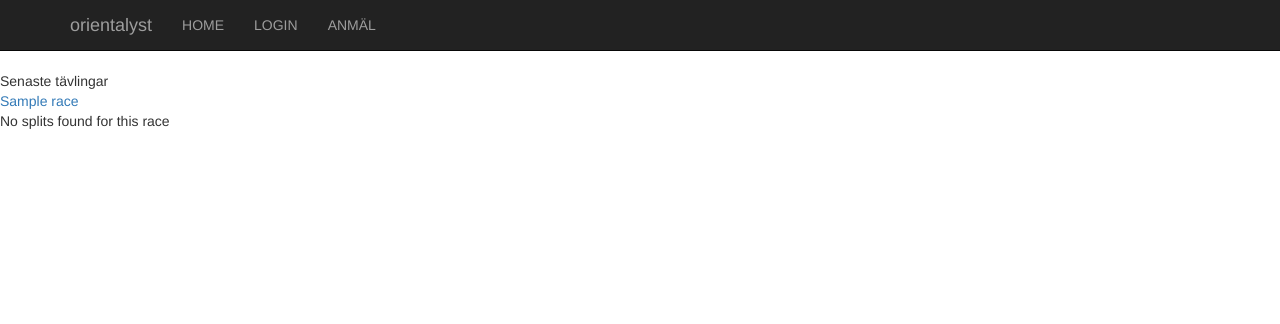
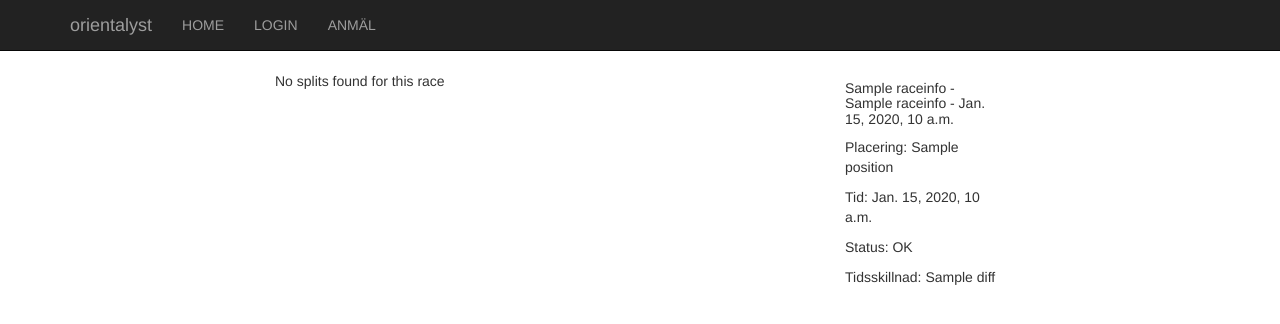
Before and after one commit to glormph/orientalyst, a Django app: template templates/graphs/plots.html in a window 1280 px wide. Shown: the top 324 px of the page. Run offline with Django 3.2, Linux system fonts and the light colour scheme; the template is opened without the code that fills it: most values are stand-ins (such as "Sample title", 1, 10 or a date in 2020); parts of the project's set-up code (start-up, migrations or seed data) failed here and were passed over; some libraries are stand-ins or nearby versions.

Commit message:
Put plots stuff in right bootstrap columns

```diff
--- a/templates/graphs/plots.html
+++ b/templates/graphs/plots.html
@@ -50,35 +50,21 @@ var data = new Array();
 
 </script>
 
-<div id="content">
-<div id="sidemenu" class="column">
-
-<div id="sidemenucontent">Senaste tävlingar<br>
-{% if racelist %}
-{% for race in racelist %}
-<a href="/race/{{ race.cr_id }}">{{ race.name }}</a> <br>
-{% endfor %}
-{% endif %}
-</div>
-</div>
-
+    <div class="container">
+      <!-- Example row of columns -->
+      <div class="col-lg-2">
+        {% if user.is_loggedin %}
+        <h4>Senaste tävlingar</h4>
+        {% if not racelist %}
+        <p>Inga tävlingar hittade!</p>
+        {% endif %}
+        {% for race in racelist %}
+            <p><a href="/race/{{ race.cr_id }}">{{ race.name }}</a></p>
+        {% endfor %}
+        {% endif %}
+      </div>
+        <div class="col-lg-6">
 {% if plots.showgraphs %}
-
-<div id="centergraphs" class="column">
-
-<div id="results">
-<div id="resultstitle">
-{{ plots.raceinfo.name }} - {{ plots.raceinfo.classname }} - {{ plots.raceinfo.date }}
-</div>
-
-<div id="resultscontent">
-Placering: {{ plots.results.position }}<br>
-Tid: {{ plots.results.time }}<br>
-Status: {{ plots.results.status }}<br>
-Tidsskillnad: {{ plots.results.diff }}<br>
-</div>
-</div>
-
 <div class="graphcolumn">
 {{ plots.plots.splits.render_html|safe}}
 {{ plots.plots.bomsplits.render_html|safe}}
@@ -90,17 +76,26 @@ Tidsskillnad: {{ plots.results.diff }}<br>
 {{ plots.plots.bomtotal.render_html|safe}}
 {{ plots.plots.spread.render_html|safe}}
 </div>
-</div>
 {% else %}
 No splits found for this race
 {% endif %}
 
+       </div>
+        <div class="col-lg-2">
+            <h5>{{ plots.raceinfo.name }} - {{ plots.raceinfo.classname }} - {{ plots.raceinfo.date }}</h5>
+            <p>Placering: {{ plots.results.position }}</p>
+            <p>Tid: {{ plots.results.time }}</p>
+            <p>Status: {{ plots.results.status }}</p>
+            <p>Tidsskillnad: {{ plots.results.diff }}</p>
+        </div>
+    </div>
 
 </div>
+
+
+
+
 {% endblock content %}
-
-<div id="footer">
-ANd a footer</div>
 
 </body>
 </html>
```
